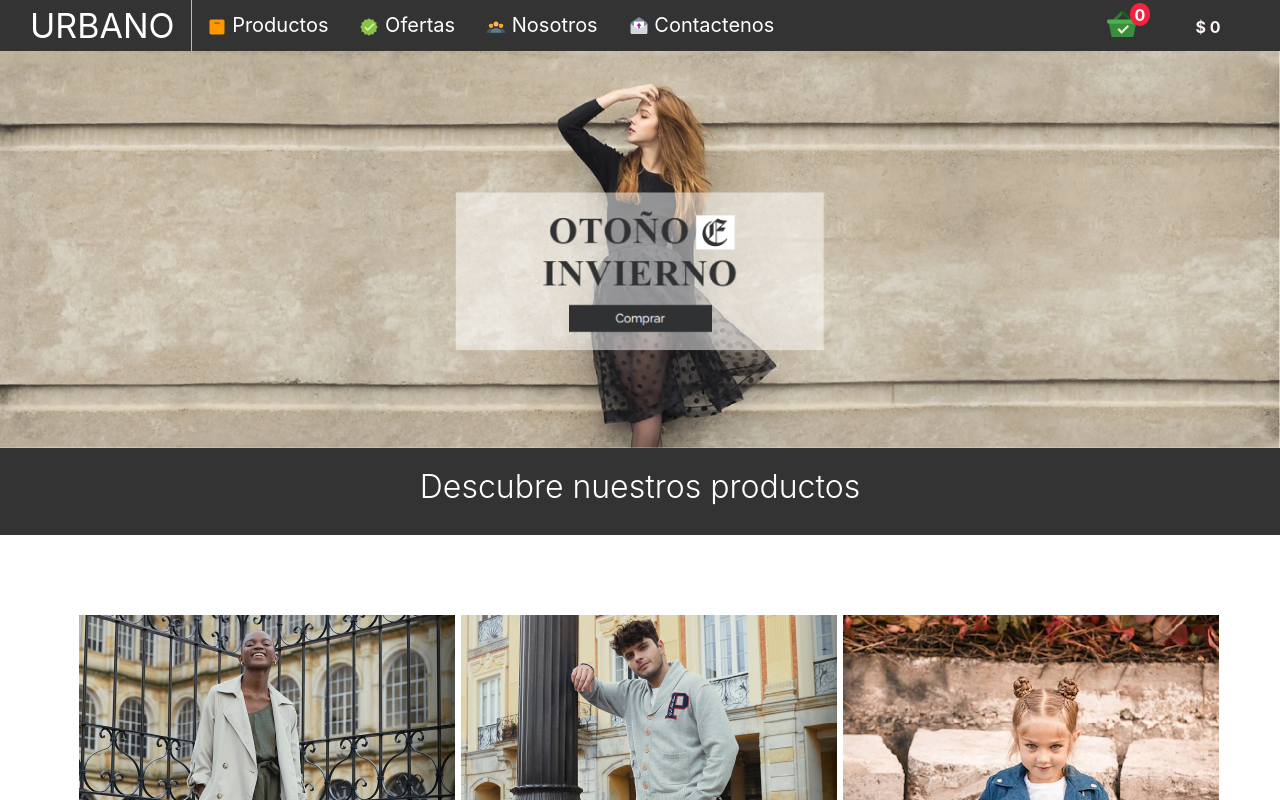
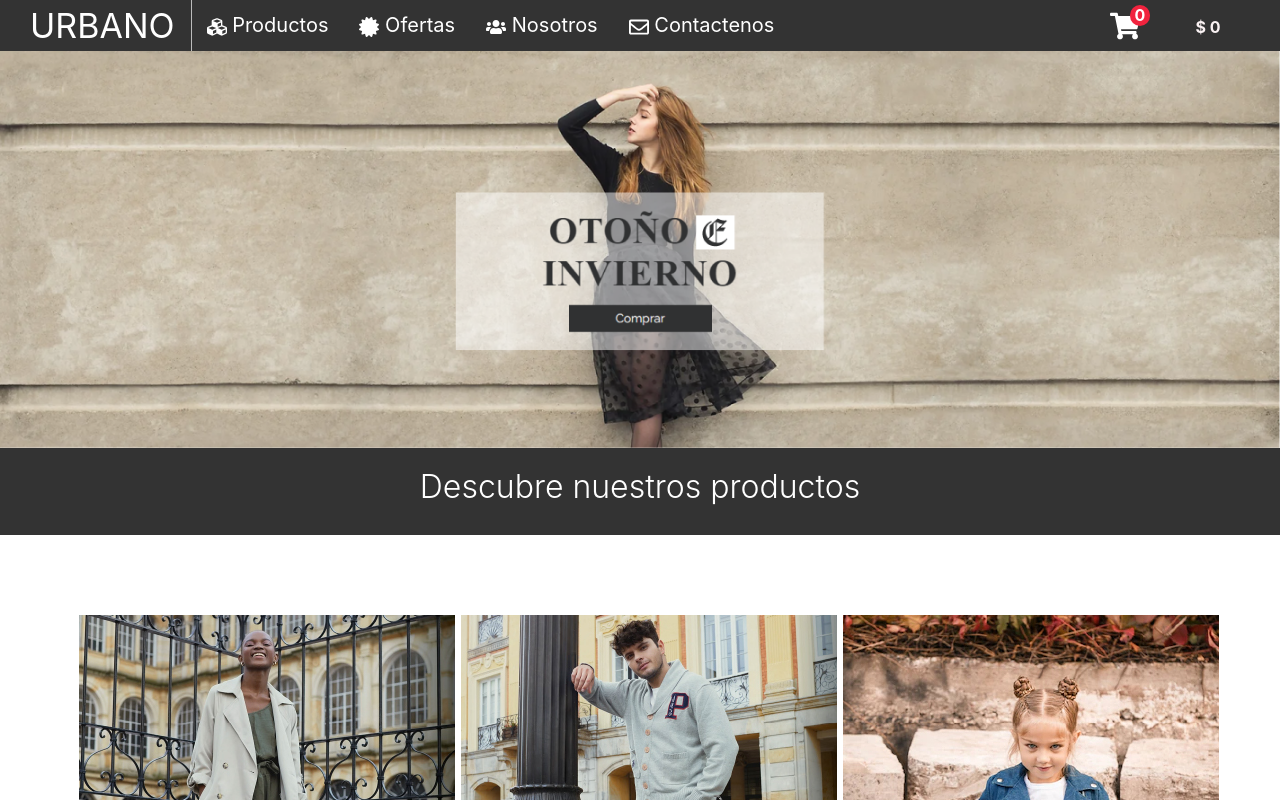
Before and after one commit to XiamLuquez/Act-1-DesarrolloSoftware, a React (Create React App) app: page / in a window 1280 px wide. Shown: the top 800 px of the page. Built offline with nearby package versions, Linux system fonts and the light colour scheme.

Commit message:
Carrito de compra Version Final- modificacion de header

```diff
--- a/src/App.css
+++ b/src/App.css
@@ -57,7 +57,7 @@ body {
 header .cart {
   position: relative;
   cursor: pointer;
-  padding-top: 2px;
+  padding-top: 6px;
   padding-right: 100px;
 }
 
@@ -69,10 +69,10 @@ header .cart box-icon {
 
 header .cart span {
   position: absolute;
-  top: -0.1rem;
+  top: -0rem;
   right: 5.6rem;
   width: 1.3rem;
-  height: 1.4rem;
+  height: 1.3rem;
   border-radius: 50%;
   display: flex;
   align-items: center;
--- a/src/components/Header.jsx
+++ b/src/components/Header.jsx
@@ -1,6 +1,6 @@
 import React, {useContext}from 'react'
 import {Link, Outlet} from 'react-router-dom';
-import { FcApproval,FcFeedback, FcConferenceCall,FcPackage,FcPaid } from 'react-icons/fc';
+import { FaUsers,FaShoppingCart,FaRegEnvelope,FaCubes,FaCertificate} from 'react-icons/fa';
 import {ContenedorProd} from '../context/DataProvider';
 
 
@@ -17,13 +17,13 @@ const Layout = () => {
             <nav>
             <ul className="nav-new menu-prin">
             <li ><Link  className="navbar-brand logo"  to='/'>URBANO </Link></li>
-            <li className='li-pro'> <Link className="navbar-brand item-productos"  to='/producto'><FcPackage style={{ fontSize: '20px'}}/> Productos</Link></li>
-            <li className='li-pro'>   <Link className="navbar-brand item-productos"  to='/ofertas'><FcApproval style={{ fontSize: '20px'}}/> Ofertas</Link></li>
-            <li className='li-pro'> <Link className="navbar-brand item-productos"  to='/nosotros'><FcConferenceCall style={{ fontSize: '20px'}}/> Nosotros</Link></li>
-            <li className='li-pro'> <Link className="navbar-brand item-productos"  to='/contactenos'><FcFeedback style={{ fontSize: '20px'}}/> Contactenos</Link></li>
+            <li className='li-pro'> <Link className="navbar-brand item-productos"  to='/producto'><FaCubes style={{ fontSize: '20px'}}/> Productos</Link></li>
+            <li className='li-pro'>   <Link className="navbar-brand item-productos"  to='/ofertas'><FaCertificate style={{ fontSize: '20px'}}/> Ofertas</Link></li>
+            <li className='li-pro'> <Link className="navbar-brand item-productos"  to='/nosotros'><FaUsers style={{ fontSize: '20px'}}/> Nosotros</Link></li>
+            <li className='li-pro'> <Link className="navbar-brand item-productos"  to='/contactenos'><FaRegEnvelope style={{ fontSize: '20px'}}/> Contactenos</Link></li>
             <li className='icono-carr' style={{ float: 'right', paddingRight: '25px' }}><Link to="/Carrito">
             <div className="cart">
-            <FcPaid style={{color: 'white', fontSize: '35px'}}/>
+            <FaShoppingCart style={{color: 'white', fontSize: '30px'}}/>
             <span className="item_total">{carritoCompra.length}</span>
             <label > {'$ '+ total}</label>
 
```
